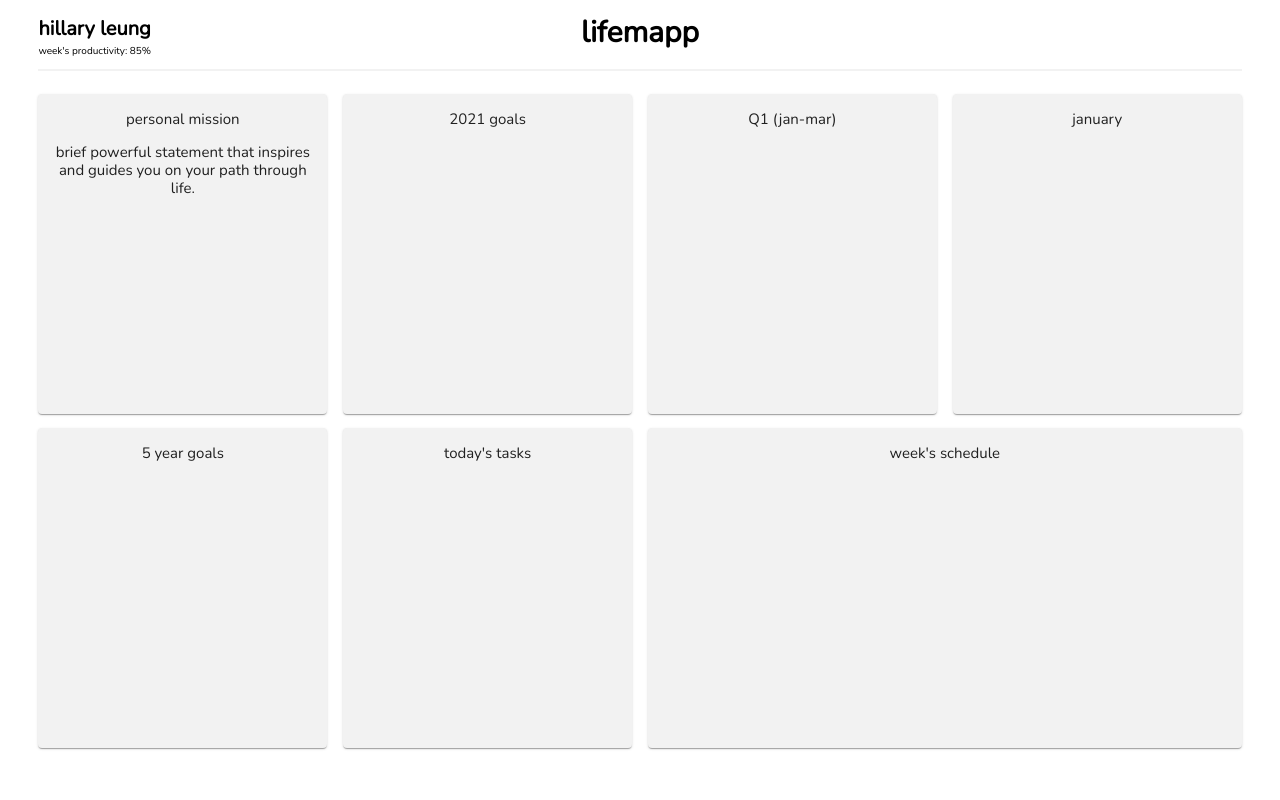
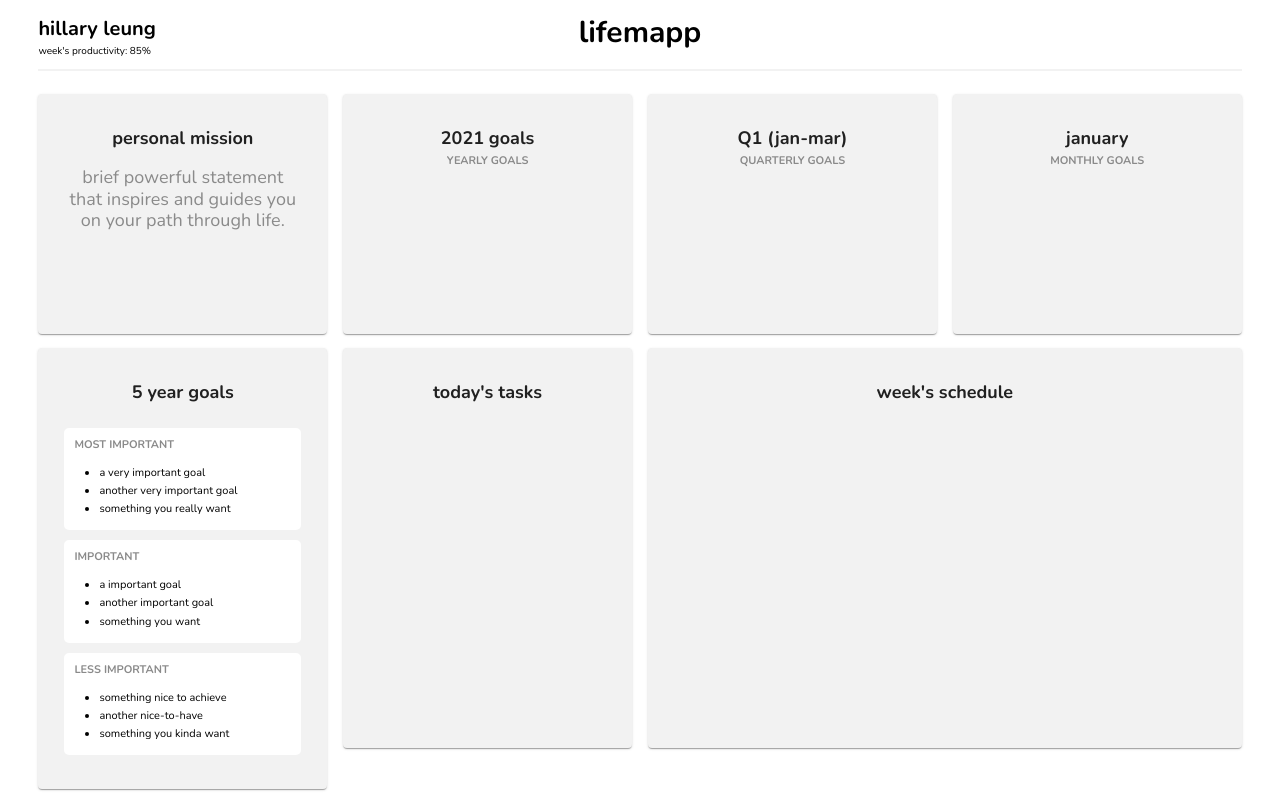
Before and after one commit to EdwardBurns10/hackthenorth, a Next.js app in the folder goal-tracker/: page / in a window 1280 px wide. Built offline with nearby package versions, Linux system fonts and the light colour scheme.

Commit message:
add demo goals

```diff
--- a/goal-tracker/fonts.css
+++ b/goal-tracker/fonts.css
@@ -1,2 +1,3 @@
 @import url('https://fonts.googleapis.com/css2?family=Nunito&display=swap');
+@import url('https://fonts.googleapis.com/css2?family=Nunito:wght@700&display=swap');
 @import url('https://fonts.googleapis.com/css2?family=Roboto&display=swap');
--- a/goal-tracker/pages/index.js
+++ b/goal-tracker/pages/index.js
@@ -7,7 +7,7 @@ import { StylesProvider } from '@material-ui/core/styles';
 const Content = styled.div`
   && {
     padding: 0 3% 0 3%;
-    height: 100vh;
+    //height: 100vh;
   }
 `
 const Name = styled.h2`
@@ -38,20 +38,71 @@ const Headerline = styled.hr`
     border: 1px solid #F2F2F2;
   }
 `
-const Widget = styled(Card)`
+const Widget1 = styled(Card)`
   && {
     width: 100%;
-    height: 40vh;
+    height: 30vh;
     text-align: center;
     margin-top: 3px;
     margin-bottom: 3px;
+    padding: 0 10px 0 10px;
+    h3 {
+      font-size: 18px;
+      font-weight: bold;
+      margin-bottom: 5px;
+    }
+    h4 {
+      margin-top: 0px;
+      font-size: 11px;
+      color: #8A8A8A;
+    }
+    p {
+      font-size: 18px;
+      color: #8A8A8A;
+    }
   }
 `
-const cardTitle = styled.p`
+const Widget2 = styled(Card)`
   && {
-    font-size: 20px;
-    font-weight: 800;
+    width: 100%;
+    min-height: 50vh;
     text-align: center;
+    margin-top: 3px;
+    margin-bottom: 3px;
+    padding: 0 10px 0 10px;
+    h3 {
+      font-size: 18px;
+      font-weight: bold;
+      margin-bottom: 5px;
+    }
+    h4 {
+      margin-top: 0px;
+      font-size: 11px;
+      color: #8A8A8A;
+    }
+    p {
+      font-size: 18px;
+      color: #8A8A8A;
+    }
+  }
+`
+const FiveYearGoal = styled.div`
+  && {
+    text-align: left;
+    background-color: white;
+    padding: 10px;
+    margin: 10px 0;
+    border-radius: 5px;
+    width: 100%;
+    ul {
+      list-style-type: disc;
+      padding-left: 25px;
+    }
+    li {
+      color: black;
+      font-size: 11px;
+      margin: 5px 0 5px 0;
+    }
   }
 `
 const Home = () => {
@@ -73,56 +124,85 @@ const Home = () => {
         <div>
           <Grid container direction="row" justify="center" alignItems="center" spacing={2}>
             <Grid item xs={3}>
-              <Widget style={{ backgroundColor: "#F2F2F2"}}>
+              <Widget1 style={{ backgroundColor: "#F2F2F2"}}>
                 <CardContent>
-                  <cardTitle>personal mission</cardTitle>
+                  <h3>personal mission</h3>
                   <p>brief powerful statement that inspires and guides you on your path through life.</p>
                 </CardContent>
-              </Widget>
+              </Widget1>
             </Grid>
             <Grid item xs={3}>
-              <Widget style={{ backgroundColor: "#F2F2F2" }}>
+              <Widget1 style={{ backgroundColor: "#F2F2F2" }}>
                 <CardContent>
-                  <cardTitle>2021 goals</cardTitle>
+                  <h3>2021 goals</h3>
+                  <h4>YEARLY GOALS</h4>
                 </CardContent>
-              </Widget>
+              </Widget1>
             </Grid>
             <Grid item xs={3}>
-              <Widget style={{ backgroundColor: "#F2F2F2" }}>
+              <Widget1 style={{ backgroundColor: "#F2F2F2" }}>
                 <CardContent>
-                  <cardTitle>Q1 (jan-mar)</cardTitle>
+                  <h3>Q1 (jan-mar)</h3>
+                  <h4>QUARTERLY GOALS</h4>
                 </CardContent>
-              </Widget>
+              </Widget1>
             </Grid>
             <Grid item xs={3}>
-              <Widget style={{ backgroundColor: "#F2F2F2" }}>
+              <Widget1 style={{ backgroundColor: "#F2F2F2" }}>
                 <CardContent>
-                  <cardTitle>january</cardTitle>
+                  <h3>january</h3>
+                  <h4>MONTHLY GOALS</h4>
                 </CardContent>
-              </Widget>
+              </Widget1>
             </Grid>
           </Grid>
-          <Grid container direction="row" justify="center" alignItems="center" spacing={2}>
+          <Grid container direction="row" justify="center" alignItems="top" spacing={2}>
             <Grid item xs={3}>
-              <Widget style={{ backgroundColor: "#F2F2F2" }}>
+              <Widget2 style={{ backgroundColor: "#F2F2F2" }}>
                 <CardContent>
-                  <cardTitle>5 year goals</cardTitle>
+                  <h3>5 year goals</h3>
+                  <div style={{paddingTop:"10px"}}>
+                    <FiveYearGoal>
+                      <h4>MOST IMPORTANT</h4>
+                      <ul>
+                        <li>a very important goal</li>
+                        <li>another very important goal</li>
+                        <li>something you really want</li>
+                      </ul>
+                    </FiveYearGoal>
+                    <FiveYearGoal>
+                      <h4>IMPORTANT</h4>
+                      <ul>
+                        <li>a important goal</li>
+                        <li>another important goal</li>
+                        <li>something you want</li>
+                      </ul>
+                    </FiveYearGoal>
+                    <FiveYearGoal>
+                      <h4>LESS IMPORTANT</h4>
+                      <ul>
+                        <li>something nice to achieve</li>
+                        <li>another nice-to-have</li>
+                        <li>something you kinda want</li>
+                      </ul>
+                    </FiveYearGoal>
+                  </div>
                 </CardContent>
-              </Widget>
+              </Widget2>
             </Grid>
             <Grid item xs={3}>
-              <Widget style={{ backgroundColor: "#F2F2F2" }}>
+              <Widget2 style={{ backgroundColor: "#F2F2F2" }}>
                 <CardContent>
-                  <cardTitle>today's tasks</cardTitle>
+                  <h3>today's tasks</h3>
                 </CardContent>
-              </Widget>
+              </Widget2>
             </Grid>
             <Grid item xs={6}>
-              <Widget style={{ backgroundColor: "#F2F2F2" }}>
+              <Widget2 style={{ backgroundColor: "#F2F2F2" }}>
                 <CardContent>
-                  <cardTitle>week's schedule</cardTitle>
+                  <h3>week's schedule</h3>
                 </CardContent>
-              </Widget>
+              </Widget2>
             </Grid>
           </Grid>
         </div>
```
